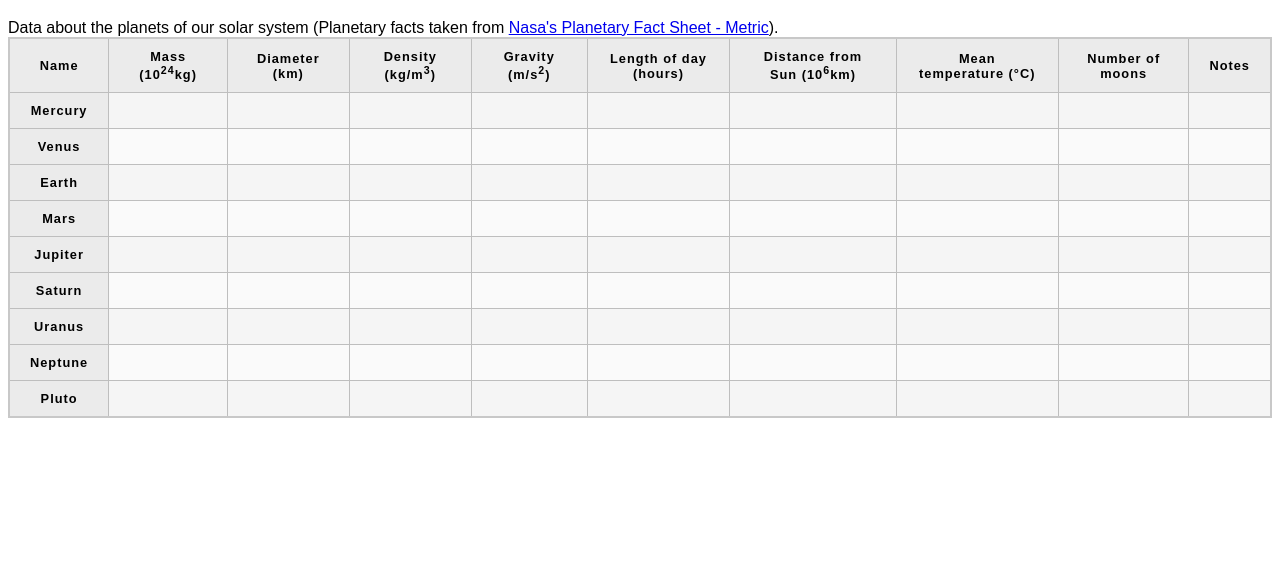
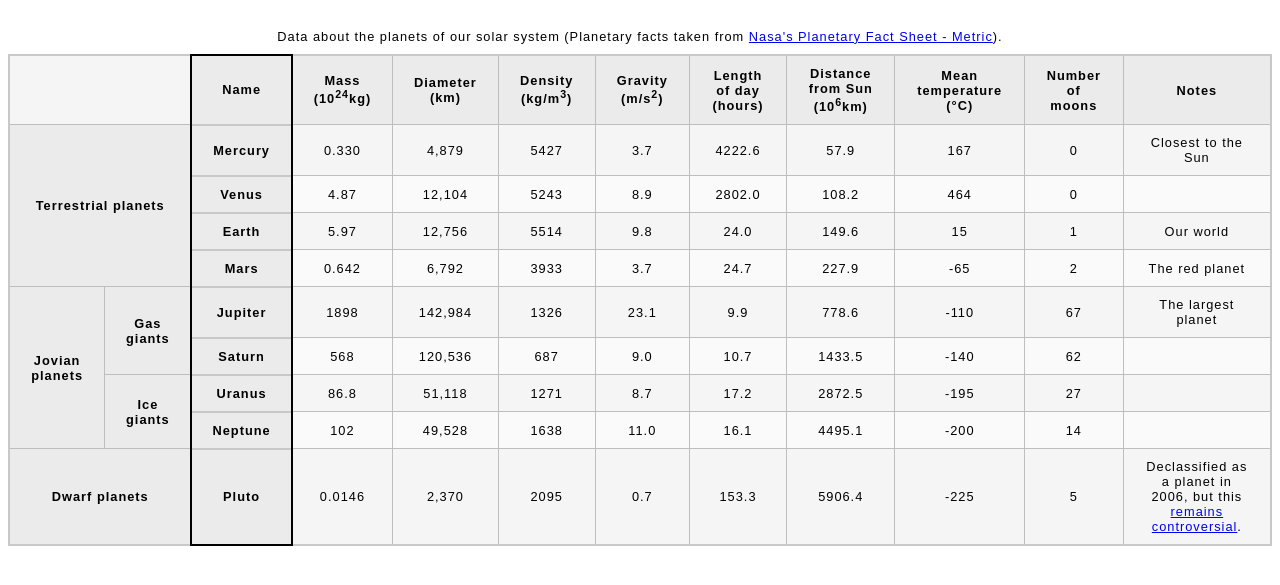
Before and after one commit to caleblandry1/INFT1206, a plain HTML site: page Assignment2/part 2/blank-template.html in a window 1280 px wide. Shown: the part 61-646 px from the top of the page. Drawn offline with Linux system fonts and the light colour scheme.

Commit message:
added css and finished the table, final commit

```diff
--- a/Assignment2/part 2/blank-template.html
+++ b/Assignment2/part 2/blank-template.html
@@ -14,139 +14,142 @@
   </head>
   <body>
     <h1>Planet's data</h1>
-    <p1>Data about the planets of our solar system (Planetary facts taken from <a href="http://nssdc.gsfc.nasa.gov/planetary/factsheet/">Nasa's Planetary Fact Sheet - Metric</a>).</p1>
     <div>
       <table>
+        <caption>Data about the planets of our solar system (Planetary facts taken from <a href="http://nssdc.gsfc.nasa.gov/planetary/factsheet/">Nasa's Planetary Fact Sheet - Metric</a>).</caption>
         <thead>
             <tr>
-            <th>Name</th>
-            <th>Mass (10<sup>24</sup>kg)</th>
-            <th>Diameter (km)</th>
-            <th>Density (kg/m<sup>3</sup>)</th>
-            <th>Gravity (m/s<sup>2</sup>)</th>
-            <th>Length of day (hours)</th>
-            <th>Distance from Sun (10<sup>6</sup>km)</th>
-            <th>Mean temperature (°C)</th>
-            <th>Number of moons</th>
-            <th>Notes</th>
+              <td colspan="2"></td>
+            <th scope="col" class="border1">Name</th>
+            <th scope="col">Mass (10<sup>24</sup>kg)</th>
+            <th scope="col">Diameter (km)</th>
+            <th scope="col">Density (kg/m<sup>3</sup>)</th>
+            <th scope="col">Gravity (m/s<sup>2</sup>)</th>
+            <th scope="col">Length of day (hours)</th>
+            <th scope="col">Distance from Sun (10<sup>6</sup>km)</th>
+            <th scope="col">Mean temperature (°C)</th>
+            <th scope="col">Number of moons</th>
+            <th scope="col">Notes</th>
           </tr>
         </thead>
         <tbody>
           <tr>
-            <th scope="row">Mercury</th>
-            <td></td>
-            <td></td>
-            <td></td>
-            <td></td>
-            <td></td>
-            <td></td>
-            <td></td>
-            <td></td>
-            <td></td>
+            <th rowspan="4" colspan="2" scope="rowgroup">Terrestrial planets</th>
+            <th scope="row" class="border2">Mercury</th>
+            <td>0.330</td>
+            <td>4,879</td>
+            <td>5427</td>
+            <td>3.7</td>
+            <td>4222.6</td>
+            <td>57.9</td>
+            <td>167</td>
+            <td>0</td>
+            <td>Closest to the Sun</td>
           </tr>
           <tr>
-            <th scope="row">Venus</th>
-            <td></td>
-            <td></td>
-            <td></td>
-            <td></td>
-            <td></td>
-            <td></td>
-            <td></td>
-            <td></td>
+            <th scope="row" class="border2">Venus</th>
+            <td>4.87</td>
+            <td>12,104</td>
+            <td>5243</td>
+            <td>8.9</td>
+            <td>2802.0</td>
+            <td>108.2</td>
+            <td>464</td>
+            <td>0</td>
             <td></td>
 
           </tr>
           <tr>
-            <th scope="row">Earth</th>
-            <td></td>
-            <td></td>
-            <td></td>
-            <td></td>
-            <td></td>
-            <td></td>
-            <td></td>
-            <td></td>
+            <th scope="row" class="border2">Earth</th>
+            <td>5.97</td>
+            <td>12,756</td>
+            <td>5514</td>
+            <td>9.8</td>
+            <td>24.0</td>
+            <td>149.6</td>
+            <td>15</td>
+            <td>1</td>
+            <td>Our world</td>
+
+          </tr>
+          <tr>
+            <th scopre="row" class="border2">Mars</th>
+            <td>0.642</td>
+            <td>6,792</td>
+            <td>3933</td>
+            <td>3.7</td>
+            <td>24.7</td>
+            <td>227.9</td>
+            <td>-65</td>
+            <td>2</td>
+            <td>The red planet</td>
+          </tr>
+          <tr>
+            <th rowspan="4" scope="rowgroup">Jovian planets</th>
+            <th rowspan="2" scope="rowgroup">Gas giants</th>
+            <th scope="row" class="border2">Jupiter</th>
+            <td>1898</td>
+            <td>142,984</td>
+            <td>1326</td>
+            <td>23.1</td>
+            <td>9.9</td>
+            <td>778.6</td>
+            <td>-110</td>
+            <td>67</td>
+            <td>The largest planet</td>
+          </tr>
+          <tr>
+            <th scope="row" class="border2">Saturn</th>
+            <td>568</td>
+            <td>120,536</td>
+            <td>687</td>
+            <td>9.0</td>
+            <td>10.7</td>
+            <td>1433.5</td>
+            <td>-140</td>
+            <td>62</td>
             <td></td>
 
           </tr>
           <tr>
-            <th scopre="row">Mars</th>
-            <td></td>
-            <td></td>
-            <td></td>
-            <td></td>
-            <td></td>
-            <td></td>
-            <td></td>
-            <td></td>
+            <th rowspan="2" scope="rowgroup">Ice giants</th>
+            <th scope="row" class="border2">Uranus</th>
+            <td>86.8</td>
+            <td>51,118</td>
+            <td>1271</td>
+            <td>8.7</td>
+            <td>17.2</td>
+            <td>2872.5</td>
+            <td>-195</td>
+            <td>27</td>
             <td></td>
 
           </tr>
           <tr>
-            <th scope="row">Jupiter</th>
-            <td></td>
-            <td></td>
-            <td></td>
-            <td></td>
-            <td></td>
-            <td></td>
-            <td></td>
-            <td></td>
-            <td></td>
-
-
-          </tr>
-          <tr>
-            <th scope="row">Saturn</th>
-            <td></td>
-            <td></td>
-            <td></td>
-            <td></td>
-            <td></td>
-            <td></td>
-            <td></td>
-            <td></td>
+            <th scope="row" class="border2">Neptune</th>
+            <td>102</td>
+            <td>49,528</td>
+            <td>1638</td>
+            <td>11.0</td>
+            <td>16.1</td>
+            <td>4495.1</td>
+            <td>-200</td>
+            <td>14</td>
             <td></td>
 
           </tr>
           <tr>
-            <th scope="row">Uranus</th>
-            <td></td>
-            <td></td>
-            <td></td>
-            <td></td>
-            <td></td>
-            <td></td>
-            <td></td>
-            <td></td>
-            <td></td>
-
-          </tr>
-          <tr>
-            <th scope="row">Neptune</th>
-            <td></td>
-            <td></td>
-            <td></td>
-            <td></td>
-            <td></td>
-            <td></td>
-            <td></td>
-            <td></td>
-            <td></td>
-
-          </tr>
-          <tr>
-            <th scope="row">Pluto</th>
-            <td></td>
-            <td></td>
-            <td></td>
-            <td></td>
-            <td></td>
-            <td></td>
-            <td></td>
-            <td></td>
-            <td></td>
+            <th colspan="2" scope="row">Dwarf planets</th>
+            <th scope="row" class="border3">Pluto</th>
+            <td>0.0146</td>
+            <td>2,370</td>
+            <td>2095</td>
+            <td>0.7</td>
+            <td>153.3</td>
+            <td>5906.4</td>
+            <td>-225</td>
+            <td>5</td>
+            <td>Declassified as a planet in 2006, but this <a href="http://www.usatoday.com/story/tech/2014/10/02/pluto-planet-solar-system/16578959/">remains controversial</a>.</td>
           </tr>
         </tbody>
       </table>
--- a/Assignment2/part 2/minimal-table.css
+++ b/Assignment2/part 2/minimal-table.css
@@ -33,3 +33,22 @@ tr:nth-child(odd) td {
 caption {
   padding: 10px;
 }
+
+.border1 {
+  border: 2px solid black;
+  border-bottom: 0px;
+  padding: 10px 20px;
+}
+
+.border2 {
+  border: 2px solid black;
+  border-bottom: 0px;
+  border-top: 2px solid rgb(200,200,200);
+  padding: 10px 20px;
+}
+
+.border3 {
+  border: 2px solid black;
+  border-top: 2px solid rgb(200,200,200);
+  padding: 10px 20px;
+}
```
